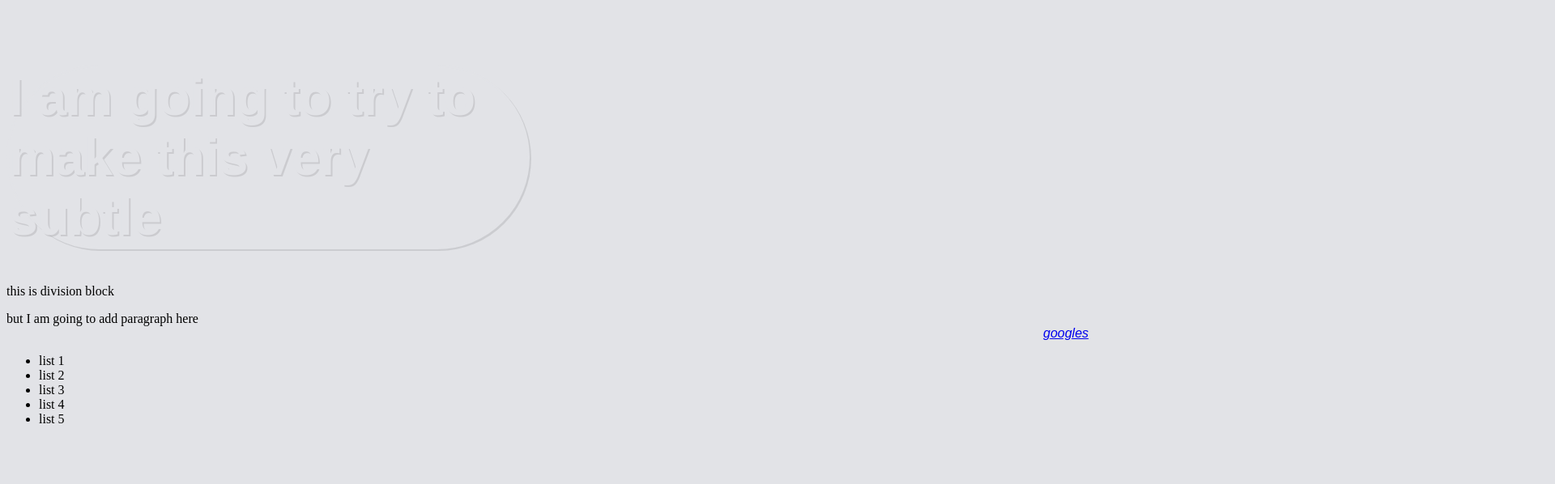
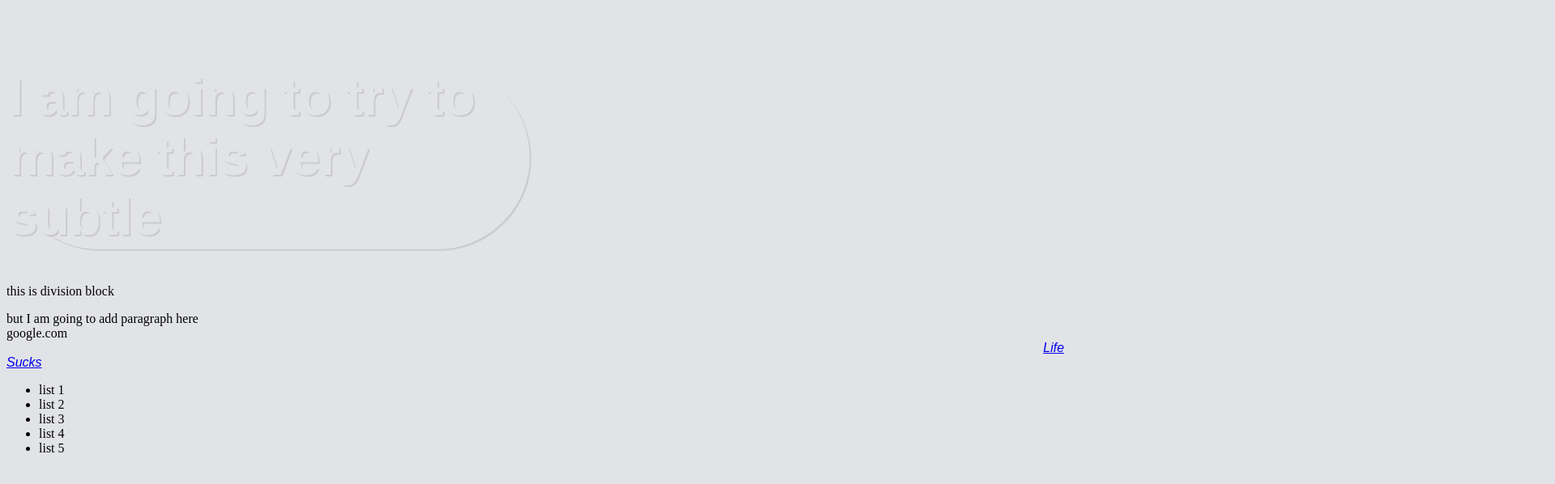
Before and after one commit to Choroksaek/Webtype_Kim, a plain HTML site: page index.html in a window 1280 px wide. Shown: the top 598 px of the page at 81% size, 1920 px wide, since content can reach past the window. Drawn offline with Linux system fonts and the light colour scheme; a web font is replaced by a local one.

Commit message:
Update index.html

```diff
--- a/index.html
+++ b/index.html
@@ -2,7 +2,7 @@
 <html>
 <head>
   <meta charset="utf-8" />
-  <title> Is this a life? </title>
+  <title> How do I code </title>
   <link rel="stylesheet" href="style.css">
   <link rel="stylesheet" href="https://use.typekit.net/ruo4usx.css">
 </head>
@@ -10,8 +10,9 @@
 <body>
   <h1> I am going to try to make this very subtle </h1>
   <div> this is division block
-    <p>but I am going to add paragraph here
-  <a href="https://www.google.com/">googles</a>
+    <p>but I am going to add paragraph here<br>
+      google.com
+  <a href="https://www.google.com/">Life Sucks</a>
 
    </p>
   </div>
```
